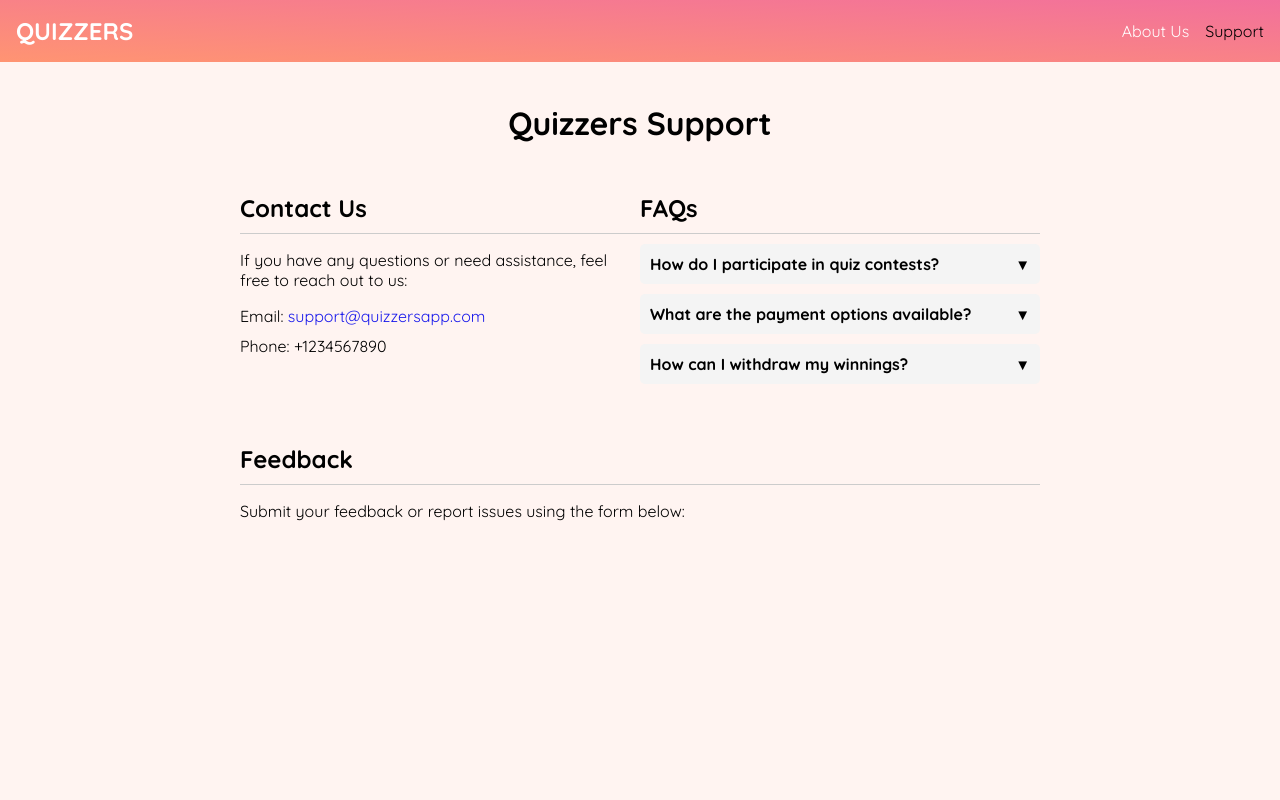
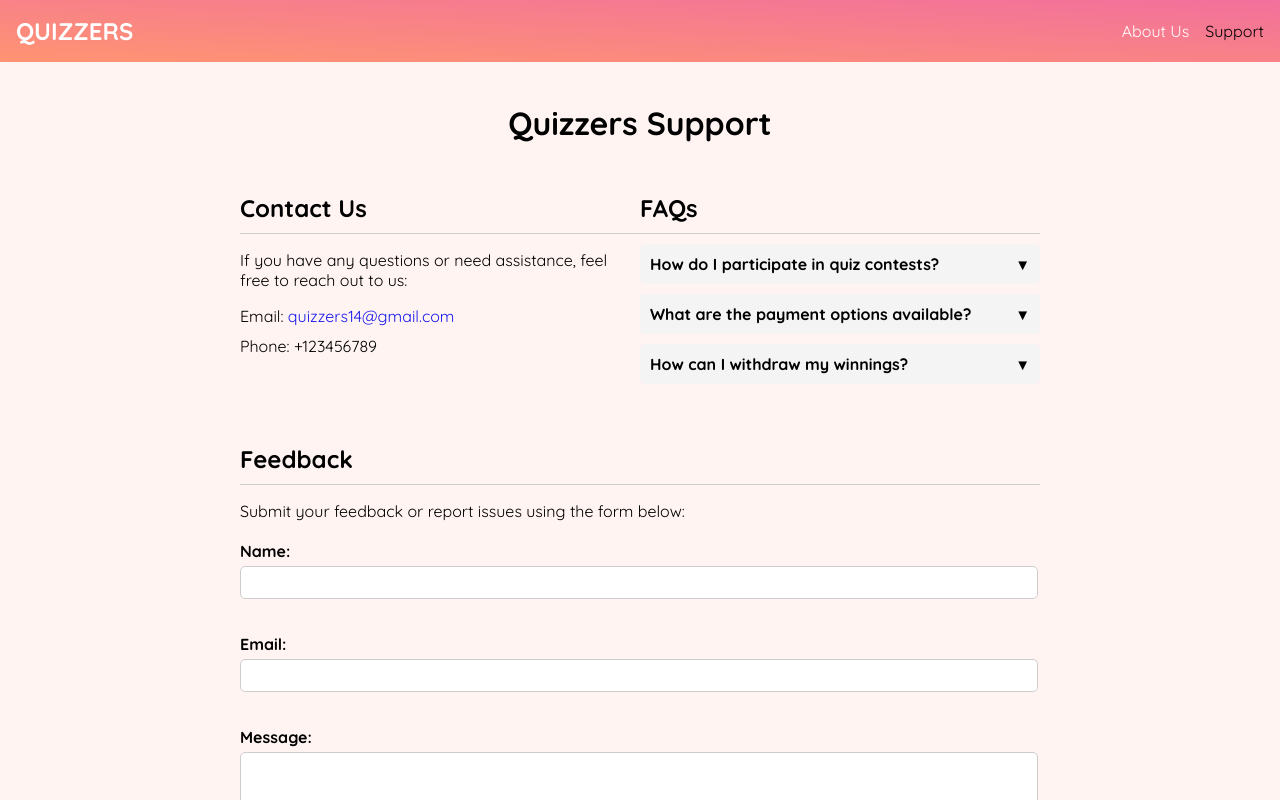
Before and after one commit to Ajy74/quizzers_web, a React (Create React App) app: page /support in a window 1280 px wide. Built offline with nearby package versions, Linux system fonts and the light colour scheme.

Commit message:
basic public design completed

```diff
--- a/src/components/Support.jsx
+++ b/src/components/Support.jsx
@@ -38,8 +38,8 @@ const Support = () => {
                         <h2>Contact Us</h2>
                         <p>If you have any questions or need assistance, feel free to reach out to us:</p>
                         <ul>
-                            <li>Email: <span>support@quizzersapp.com</span></li>
-                            <li>Phone: +1234567890</li>
+                            <li>Email: <span>quizzers14@gmail.com</span></li>
+                            <li>Phone: +123456789</li>
                         </ul>
                     </section>
                     <section className="faq">
@@ -61,7 +61,21 @@ const Support = () => {
                     <section className="feedback-form">
                         <h2>Feedback</h2>
                         <p>Submit your feedback or report issues using the form below:</p>
-                        {/* Add feedback form component here */}
+                        <form>
+                            <div className="form-group">
+                                <label htmlFor="name">Name:</label>
+                                <input type="text" id="name" name="name" required />
+                            </div>
+                            <div className="form-group">
+                                <label htmlFor="email">Email:</label>
+                                <input type="email" id="email" name="email" required />
+                            </div>
+                            <div className="form-group">
+                                <label htmlFor="message">Message:</label>
+                                <textarea id="message" name="message" rows="4" required></textarea>
+                            </div>
+                            <button type="submit">Submit</button>
+                        </form>
                     </section>
                 </div>
             </div>
--- a/src/css/support.css
+++ b/src/css/support.css
@@ -100,3 +100,83 @@
   .faq-item .answer {
     max-height: 1000px; /* Adjust height based on content */
   }
+
+/* ~Feedback form styles */
+.feedback-form form {
+    display: flex;
+    flex-direction: column;
+  }
+
+  .feedback-form .form-group {
+    margin-bottom: 20px;
+  }
+
+  .feedback-form label {
+    font-weight: bold;
+  }
+
+  .feedback-form input,
+  .feedback-form textarea {
+    width: calc(100% - 20px); /* Adjust width to leave space for padding */
+    padding: 8px; /* Increase padding for input fields */
+    margin-top: 5px;
+    border: 1px solid #ccc;
+    border-radius: 5px;
+    margin-bottom: 15px; /* Increase margin bottom for input fields */
+    transition: border-color 0.3s ease; /* Add transition for smooth effect */
+  }
+
+  .feedback-form input:focus,
+  .feedback-form textarea:focus {
+    border-color: #ff9472;
+    outline: none; /* Remove default outline on focus */
+  }
+
+  .feedback-form textarea {
+    resize: vertical; /* Allow vertical resizing */
+  }
+
+  .feedback-form button {
+    padding: 14px 20px; /* Increase padding for button */
+    background-color:  #f2709c;
+    color: white;
+    border: none;
+    border-radius: 5px;
+    cursor: pointer;
+    transition: background-color 0.3s ease;
+    font-size: medium;
+    letter-spacing: .2ch;
+    margin-top: 20px;
+  }
+
+  .feedback-form button:hover {
+    background-color:  #ff9472;
+  }
+
+  /* Responsive styles */
+  @media only screen and (max-width: 600px) {
+    .feedback-form .form-group {
+      margin-bottom: 15px;
+    }
+
+    .feedback-form input,
+    .feedback-form textarea {
+      padding: 15px 8px; /* Adjust padding for smaller screens */
+      width: calc(100% - 16px); /* Adjust width for smaller screens */
+      margin-top: 5px;
+    }
+
+    .feedback-form button {
+      padding: 15px 16px; /* Adjust padding for smaller screens */
+      font-size: medium;
+      letter-spacing: .1ch;
+      margin-top: 10px;
+    }
+  }
+
+  /* Media query for screens larger than 600px */
+  @media only screen and (min-width: 601px) {
+    .feedback-form button {
+      align-self: flex-end; /* Align button to end of container for larger screens */
+    }
+  }
--- a/src/index.css
+++ b/src/index.css
@@ -67,6 +67,23 @@ body {
 
 /* Media query for small screens */
 @media (max-width: 768px) {
+
+  /* Webkit scrollbar */
+  ::-webkit-scrollbar {
+    width: 3px; /* Width of the scrollbar */
+  }
+
+  /* Track */
+  ::-webkit-scrollbar-track {
+    background: rgba(255, 148, 114, 0.1); /* Background color of the scrollbar track */
+  }
+
+  /* Handle */
+  ::-webkit-scrollbar-thumb {
+    background: linear-gradient(to right top, #ff9472, #f2709c);
+    border-radius: 5px;
+  }
+
   .download-container {
     height: auto; /* Auto height for small screens */
     padding: 2rem; /* Add padding for better spacing */
```
